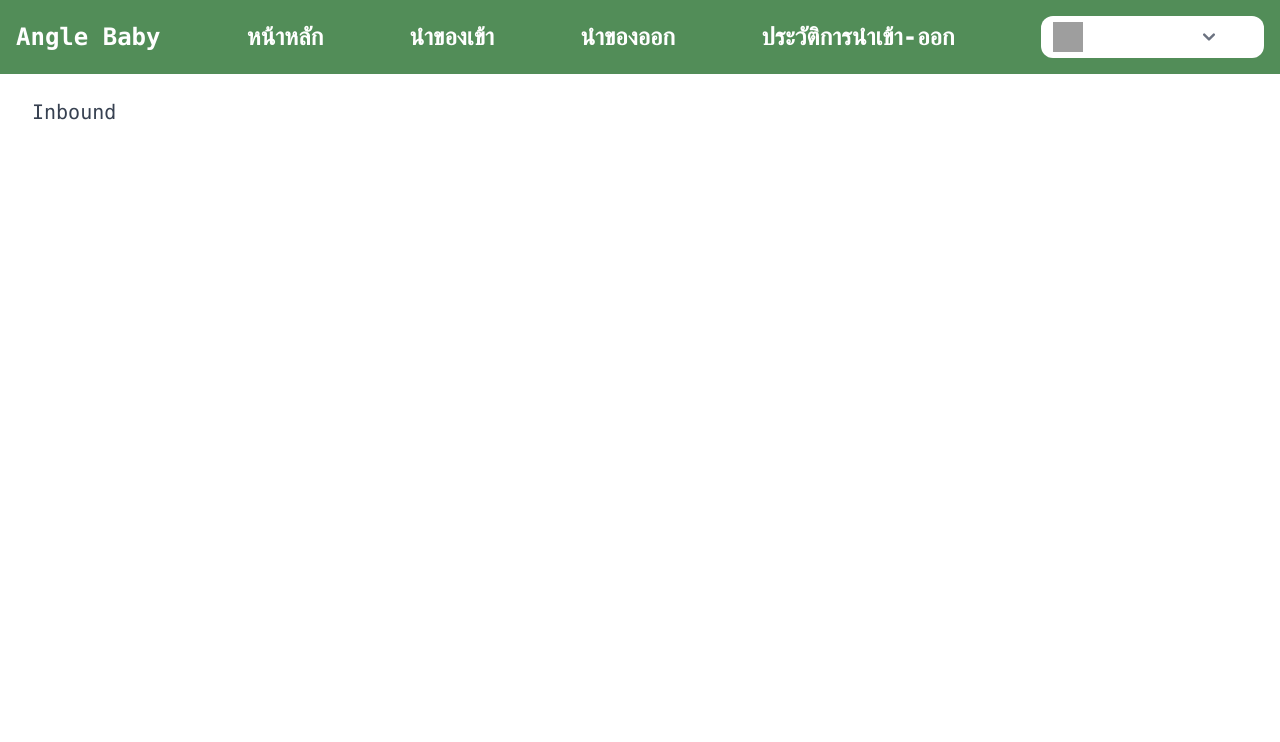
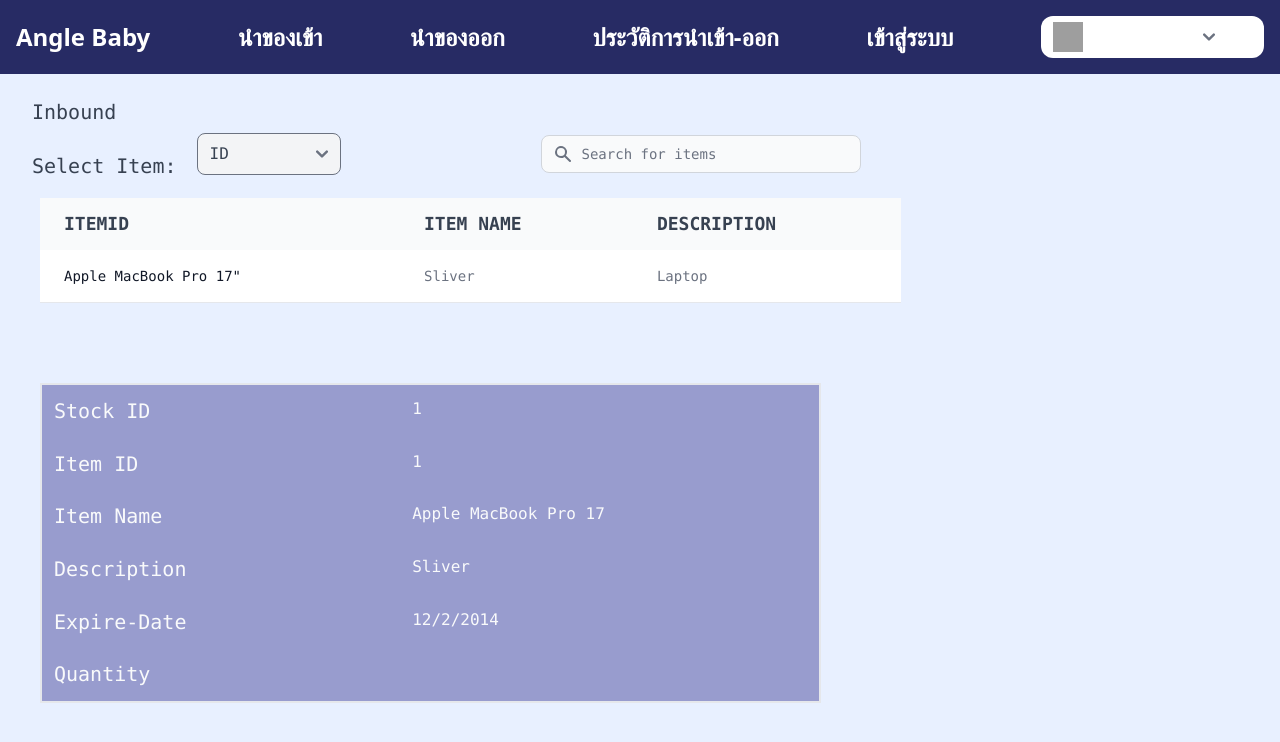
Before and after one commit to KenzieLeonic/testmirror, a Vue app in the folder app/: page /inbound in a window 1280 px wide. Shown: the top 742 px of the page. Built offline with nearby package versions, Linux system fonts and the light colour scheme; grey boxes are pictures that could not be loaded.

Commit message:
add ui Inbound

```diff
--- /dev/null
+++ b/app/src/components/InboundOutboundDetail.vue
@@ -0,0 +1,52 @@
+<template>
+  <div class="border-2 mx-10 p-3 my-20 w-90 h-80 bg-angelBaby-200 grid grid-rows-6 grid-flow-col gap-6">
+<!--    header-->
+    <h3 class="float-left text-xl text-gray-50">
+      Stock ID
+    </h3>
+    <h3 class="float-left text-xl text-gray-50">
+      Item ID
+    </h3>
+    <h3 class="float-left text-xl text-gray-50">
+      Item Name
+    </h3>
+    <h3 class="float-left text-xl text-gray-50">
+      Description
+    </h3>
+    <h3 class="float-left text-xl text-gray-50">
+      Expire-Date
+    </h3>
+    <h3 class="float-left text-xl text-gray-50">
+      Quantity
+    </h3>
+<!--   ------------------    -->
+    <h2 class="text-gray-50">
+      1
+    </h2>
+    <h2 class="text-gray-50">
+      1
+    </h2>
+    <h2 class="text-gray-50">
+      Apple MacBook Pro 17
+    </h2>
+    <h2 class="text-gray-50">
+      Sliver
+    </h2>
+    <h2 class="text-gray-50">
+      12/2/2014
+    </h2>
+    <h2>
+
+    </h2>
+  </div>
+</template>
+
+<script>
+export default {
+  name: "InboundOutboundDetail"
+}
+</script>
+
+<style scoped>
+
+</style>
--- /dev/null
+++ b/app/src/components/InboundOutboundTable.vue
@@ -0,0 +1,42 @@
+<template>
+  <div class="md:items-center content-center rounded-lg">
+    <table class="w-full rounded-xl text-sm text-left text-gray-500 dark:text-gray-400 table-auto ml-10">
+      <thead class="text-lg text-gray-700 uppercase bg-gray-50">
+      <tr>
+        <th scope="col" class="py-3 px-6">
+          ItemID
+        </th>
+        <th scope="col" class="py-3 px-6">
+          Item Name
+        </th>
+        <th scope="col" class="py-3 px-6">
+          Description
+        </th>
+      </tr>
+      </thead>
+      <tbody>
+      <tr class="bg-white border-b dark:bg-gray-800 dark:border-gray-700 hover:bg-gray-50 dark:hover:bg-gray-600">
+        <th scope="row" class="py-4 px-6 font-medium text-gray-900 whitespace-nowrap dark:text-white">
+          Apple MacBook Pro 17"
+        </th>
+        <td class="py-4 px-6">
+          Sliver
+        </td>
+        <td class="py-4 px-6">
+          Laptop
+        </td>
+      </tr>
+      </tbody>
+    </table>
+  </div>
+</template>
+
+<script>
+export default {
+  name: "InboundOutboundTable"
+}
+</script>
+
+<style scoped>
+
+</style>
--- a/app/src/components/Navbar.vue
+++ b/app/src/components/Navbar.vue
@@ -1,12 +1,12 @@
 <template>
   <header>
-    <nav class="bg-[#528D58] border-gray-200 px-2 sm:px-4 py-4 font-mono">
+    <nav class="bg-angelBaby-300 border-gray-200 px-2 sm:px-4 py-4 font-sans">
       <div class="container flex flex-wrap justify-between items-center mx-auto">
-        <RouterLink to="/" class="text-white text-2xl font-bold">Angle Baby</RouterLink>
-        <RouterLink to="/" class="text-white text-2xl font-bold">หน้าหลัก</RouterLink>
-        <RouterLink to="/" class="text-white text-2xl font-bold">นำของเข้า</RouterLink>
-        <RouterLink to="/" class="text-white text-2xl font-bold">นำของออก</RouterLink>
-        <RouterLink to="/" class="text-white text-2xl font-bold">ประวัติการนำเข้า-ออก</RouterLink>
+        <RouterLink to="/" class="text-white text-2xl font-bold border-red-600">Angle Baby</RouterLink>
+        <RouterLink to="/inbound" @click="toggle" class="text-white text-2xl font-bold focus:border-b-2 border-red-600"> นำของเข้า</RouterLink>
+        <RouterLink to="/outbound" class="text-white text-2xl font-bold focus:border-b-2 border-red-600">นำของออก</RouterLink>
+        <RouterLink to="/" class="text-white text-2xl font-bold focus:border-b-2 border-red-600">ประวัติการนำเข้า-ออก</RouterLink>
+        <RouterLink to="/login" class="text-white text-2xl font-bold focus:border-b-2 border-red-600">เข้าสู่ระบบ</RouterLink>
 
 
 
@@ -32,7 +32,11 @@
 
 <script>
 export default {
-  name: "Navbar"
+  data() {
+    return {
+      isOpen: false,
+    }
+  },
 }
 </script>
 
--- a/app/src/router/index.js
+++ b/app/src/router/index.js
@@ -1,5 +1,6 @@
 import { createRouter, createWebHistory } from 'vue-router'
 import HomeView from '../views/HomeView.vue'
+import Login from '../views/Login.vue'
 const router = createRouter({
   history: createWebHistory(import.meta.env.BASE_URL),
   routes: [
@@ -11,9 +12,19 @@ const router = createRouter({
     {
       path: '/inbound',
       name: 'inbound',
-      component: () => import('../views/InboundView.vue')
-    }
+      component: () => import('@/views/InboundView.vue')
+    },
+    // {
+    //   path: '/outbound',
+    //   name: 'outbound',
+    //   component: () => import('../views/OutboundView.vue')
+    // },
+    {
+      path:'/login',
+      name:'login',
+      component: () => Login
+    },
+
   ]
-})
-
+});
 export default router
--- a/app/src/views/InboundView.vue
+++ b/app/src/views/InboundView.vue
@@ -1,12 +1,45 @@
-<template >
-    <div class="inline-flex">
+<script>
+import InboundOutboundTable from "../components/InboundOutboundTable.vue"
+import InboundOutboundDetail from "../components/InboundOutboundDetail.vue"
+export default {
+  components: {
+    InboundOutboundDetail,
+    InboundOutboundTable
+  }
+}
+</script>
+
+<template>
+  <body>
+  <div class="inline-flex h-screen bg-angelBaby-100">
     <div class="font-mono mx-auto max-w-7xl text-gray-700">
       <h1 class="pl-8 pt-6 text-xl">Inbound</h1>
+      <div class="flex justify-between items-center pb-4">
+        <label for="type" class="pl-8 pt-6 text-xl mr-5">Select Item:</label>
+        <select name="type" id="type" class="bg-gray-100 uppercase rounded-lg w-36">type
+        <option value = "ID">ID</option>
+        <option value = "name">Name</option>
+        </select>
+        <label for="table-search" class="w-36 m-7"></label>
+        <div class="relative">
+          <div class="flex absolute inset-y-0 left-0 items-center pl-3 pointer-events-none">
+            <svg class="w-5 h-5 text-gray-500 dark:text-gray-400" aria-hidden="true" fill="currentColor" viewBox="0 0 20 20" xmlns="http://www.w3.org/2000/svg"><path fill-rule="evenodd" d="M8 4a4 4 0 100 8 4 4 0 000-8zM2 8a6 6 0 1110.89 3.476l4.817 4.817a1 1 0 01-1.414 1.414l-4.816-4.816A6 6 0 012 8z" clip-rule="evenodd"></path></svg>
+          </div>
+          <input type="text" id="table-search" class="block p-2 pl-10 w-80 text-sm text-gray-900 bg-gray-50 rounded-lg border border-gray-300 focus:ring-blue-500 focus:border-blue-500 dark:bg-gray-700 dark:border-gray-600 dark:placeholder-gray-400 dark:text-white dark:focus:ring-blue-500 dark:focus:border-blue-500" placeholder="Search for items">
         </div>
       </div>
+<div class="grid-row-3">
+      <InboundOutboundTable />
+      <InboundOutboundDetail />
+</div>
 
+    </div>
+  </div>
+  </body>
 </template>
 
 <style scoped>
-
+body{
+  background-color: #E8F0FF;
+}
 </style>
--- a/app/tailwind.config.js
+++ b/app/tailwind.config.js
@@ -1,3 +1,4 @@
+const colors = require('tailwindcss/colors')
 /** @type {import('tailwindcss').Config} */
 module.exports = {
   content: [
@@ -6,7 +7,18 @@ module.exports = {
     "./node_modules/flowbite/**/*.js"
   ],
   theme: {
-    extend: {},
+    extend: {
+      colors: {
+        angelBaby: {
+          "100": "#E8F0FF",
+          "200": "#989CCE",
+          "300": "#272B64"
+        }
+      },
+      backgroundImage:{
+        'hero-pattern': "linear-gradient(to right bottom,rgba(58, 65, 158, 0.6), rgba(39, 43, 100, 0.6)), url('src/assets/ruchindra-gunasekara-GK8x_XCcDZg-unsplash.jpg')"
+      },
+    },
   },
   plugins: [
     require('flowbite/plugin')
```
Lines whose indentation alone changed are shown as unchanged.
